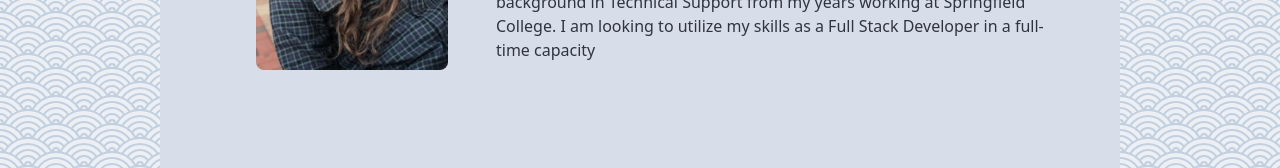
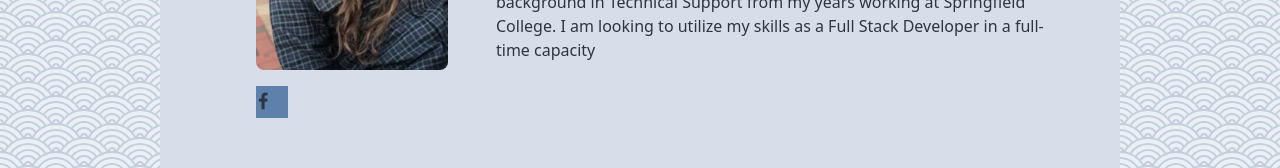
Before and after one commit to marck-bash/portfolio-project, a React (Vite) app: page / in a window 1280 px wide. Shown: the part 311-479 px from the top of the page. Built offline with nearby package versions, Linux system fonts and the light colour scheme.

Commit message:
created home page component, started social media icons styling

```diff
--- a/index.html
+++ b/index.html
@@ -3,6 +3,7 @@
   <head>
     <meta charset="UTF-8" />
     <link rel="icon" type="image/svg+xml" href="/vite.svg" />
+    <link rel="stylesheet" href="https://cdnjs.cloudflare.com/ajax/libs/font-awesome/4.7.0/css/font-awesome.min.css">
     <meta name="viewport" content="width=device-width, initial-scale=1.0" />
     <title>Personal Portfolio</title>
   </head>
--- a/src/App.jsx
+++ b/src/App.jsx
@@ -1,6 +1,6 @@
 import React from 'react'
-import headshotShrunk from './assets/MarckHeadshot256px.jpeg'
 import DaisyUiNavBar from "./components/DaisyUiNavBar";
+import HomePage from './components/HomePage';
 
 function App() {
   return (
@@ -10,18 +10,7 @@ function App() {
           <nav>
             <DaisyUiNavBar />
           </nav>
-          <div className='flex'>
-            <figure>
-              <img src={headshotShrunk} alt='headshot' className='rounded-lg mx-24' />
-            </figure>
-            <div className='flex flex-col'>
-              <div className='text-4xl text-primary font-bold font-serif flex flex-wrap mx-36 w-3/4'>Full Stack Developer looking for work in web development.</div>
-              <p className='flex flex-wrap mx-36 mt-12 w-3/4'>Currently working as a Full Stack Developer with Upright Education.  Recently finished a Tech Boot Camp specializing in the MERN tech stack. I have a background in Technical Support from my years working at Springfield College. I am looking to utilize my skills as a Full Stack Developer in a full-time capacity</p>
-            </div>
-            <ul>
-
-            </ul>
-          </div>
+          <HomePage />
         </div>
       </div>
     </div>
--- /dev/null
+++ b/src/components/HomePage.jsx
@@ -0,0 +1,24 @@
+import React from 'react'
+import headshotShrunk from '../assets/MarckHeadshot256px.jpeg'
+
+export default function HomePage() {
+  return (
+    <>
+        <div className='flex'>
+            <figure>
+            <img src={headshotShrunk} alt='headshot' className='rounded-lg mx-24' />
+            </figure>
+            <div className='flex flex-col'>
+                <div className='text-4xl text-primary font-bold font-serif flex flex-wrap mx-36 w-3/4'>Full Stack Developer looking for work in web development.</div>
+                <p className='flex flex-wrap mx-36 mt-12 w-3/4'>Currently working as a Full Stack Developer with Upright Education.  Recently finished a Tech Boot Camp specializing in the MERN tech stack. I have a background in Technical Support from my years working at Springfield College. I am looking to utilize my skills as a Full Stack Developer in a full-time capacity</p>
+            </div>
+        </div>
+        <ul className='ml-24 w-1/6'>
+        {/* this is where social media links will be placed (linkedin, github, ) */}
+        <li className='mt-4'>
+            <a className='fa fa-facebook bg-primary text-lg w-8 h-8 p-0.5' />
+        </li>
+        </ul>
+    </>
+  )
+}
```
